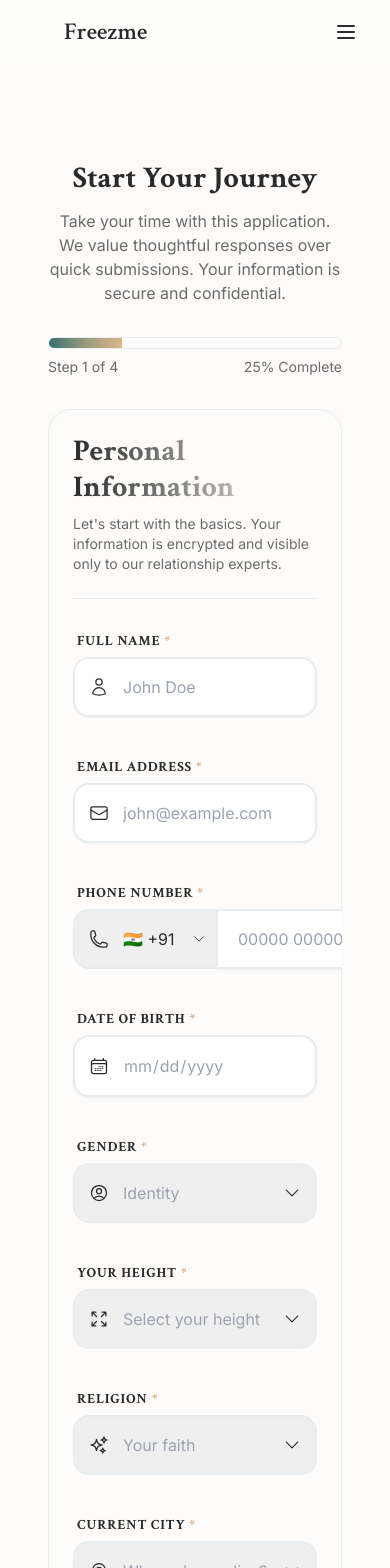
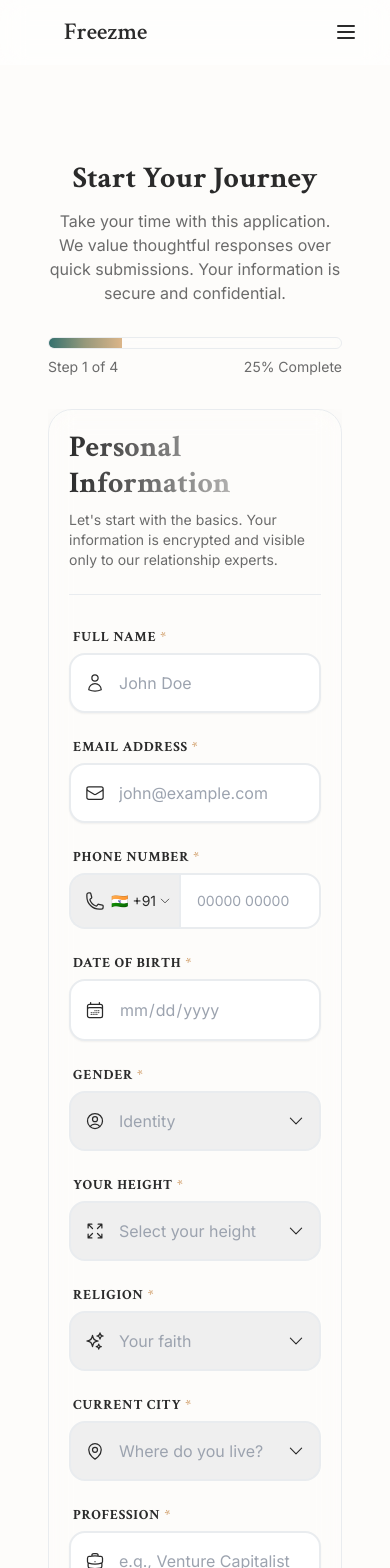
Before and after one commit to Leeshwaan04/freezmelanding, a Next.js app: page /application in a window 390 px wide. Shown: the top 1568 px of the page. Built offline with nearby package versions, Linux system fonts and the light colour scheme.

Commit message:
Fix mobile responsiveness: optimize spacing and fix broken phone input layout

```diff
--- a/src/app/application/components/ApplicationInteractive.tsx
+++ b/src/app/application/components/ApplicationInteractive.tsx
@@ -364,7 +364,7 @@ const ApplicationInteractive = () => {
                 x: { type: "spring", stiffness: 300, damping: 30 },
                 opacity: { duration: 0.2 }
               }}
-              className="bg-card/50 backdrop-blur-md border border-border/50 rounded-3xl shadow-2xl p-6 md:p-10 mb-8 transform-gpu"
+              className="bg-card/50 backdrop-blur-md border border-border/50 rounded-3xl shadow-2xl p-5 md:p-10 mb-8 transform-gpu"
             >
               {currentStep === 1 && (
                 <Step1Personal
@@ -434,7 +434,7 @@ const ApplicationInteractive = () => {
         </div>
 
         {/* Navigation Buttons */}
-        <div className="flex flex-col md:flex-row items-center justify-between gap-6 px-2">
+        <div className="flex flex-col md:flex-row items-center justify-between gap-4 md:gap-6 px-2">
           <button
             onClick={handlePrevious}
             disabled={currentStep === 1}
--- a/src/app/application/components/FormField.tsx
+++ b/src/app/application/components/FormField.tsx
@@ -58,7 +58,7 @@ const FormField = ({
       >
         {icon && (
           <div
-            className={`absolute left-4 top-1/2 -translate-y-1/2 text-muted-foreground/50 transition-colors duration-200 group-focus-within:text-primary z-10 ${type === 'date' ? 'cursor-pointer' : ''}`}
+            className={`absolute left-4 ${type === 'textarea' ? 'top-4' : 'top-1/2 -translate-y-1/2'} text-muted-foreground/50 transition-colors duration-200 group-focus-within:text-primary z-10 ${type === 'date' ? 'cursor-pointer' : ''}`}
             onClick={() => {
               if (type === 'date') {
                 const input = document.getElementById(name) as HTMLInputElement;
--- a/src/app/application/components/PhoneInputField.tsx
+++ b/src/app/application/components/PhoneInputField.tsx
@@ -58,23 +58,24 @@ const PhoneInputField = ({
             </div>
 
             <motion.div
-                className="relative flex"
+                className="relative flex flex-row w-full"
                 whileTap={{ scale: 0.995 }}
             >
+                {/* Icon Layer */}
                 {icon && (
-                    <div className="absolute left-4 top-1/2 -translate-y-1/2 text-muted-foreground/50 transition-colors duration-200 group-focus-within:text-primary z-10">
+                    <div className="absolute left-4 top-1/2 -translate-y-1/2 text-muted-foreground/50 transition-colors duration-200 group-focus-within:text-primary z-10 pointer-events-none">
                         <Icon name={icon} size={20} variant="outline" />
                     </div>
                 )}
 
                 {/* Country Code Dropdown */}
-                <div className="relative">
+                <div className="relative w-[110px] sm:w-[130px] flex-shrink-0">
                     <select
                         id="countryCode"
                         name="countryCode"
                         value={countryCode}
                         onChange={onChange}
-                        className={`h-full ${icon ? 'pl-12' : 'pl-4'} pr-8 py-4 bg-card/40 backdrop-blur-sm border-2 rounded-l-2xl font-body text-foreground transition-all duration-300 focus:outline-none focus:ring-0 focus:bg-card/80 ${error ? 'border-destructive/40 focus:border-destructive' : 'border-border/50 focus:border-primary'} appearance-none cursor-pointer`}
+                        className={`h-full w-full ${icon ? 'pl-10' : 'pl-4'} pr-6 py-4 bg-card/40 backdrop-blur-sm border-2 border-r-0 rounded-l-2xl font-body text-foreground transition-all duration-300 focus:outline-none focus:ring-0 focus:bg-card/80 ${error ? 'border-destructive/40' : 'border-border/50 focus:border-primary'} appearance-none cursor-pointer text-sm sm:text-base`}
                     >
                         {countryCodes.map(({ code, country, flag }) => (
                             <option key={code} value={code}>
@@ -82,8 +83,8 @@ const PhoneInputField = ({
                             </option>
                         ))}
                     </select>
-                    <div className="absolute right-3 top-1/2 -translate-y-1/2 pointer-events-none">
-                        <Icon name="ChevronDownIcon" size={14} variant="outline" className="text-muted-foreground/50" />
+                    <div className="absolute right-2 top-1/2 -translate-y-1/2 pointer-events-none">
+                        <Icon name="ChevronDownIcon" size={12} variant="outline" className="text-muted-foreground/50" />
                     </div>
                 </div>
 
@@ -96,8 +97,7 @@ const PhoneInputField = ({
                     onChange={onChange}
                     placeholder={placeholder}
                     required={required}
-                    className={`flex-1 px-5 py-4 bg-card/40 backdrop-blur-sm border-2 border-l-0 rounded-r-2xl font-body text-foreground transition-all duration-300 focus:outline-none focus:ring-0 focus:bg-card/80 ${error ? 'border-destructive/40 focus:border-destructive shadow-[0_0_15px_rgba(var(--destructive),0.1)]' : 'border-border/50 focus:border-primary shadow-sm focus:shadow-[0_10px_30px_rgba(var(--primary),0.05)]'
-                        }`}
+                    className={`flex-1 w-full px-4 py-4 bg-card/40 backdrop-blur-sm border-2 rounded-r-2xl font-body text-foreground transition-all duration-300 focus:outline-none focus:ring-0 focus:bg-card/80 ${error ? 'border-destructive/40 focus:border-destructive' : 'border-border/50 focus:border-primary'} text-sm sm:text-base min-w-0`}
                 />
             </motion.div>
         </div>
--- a/src/app/application/components/Step1Personal.tsx
+++ b/src/app/application/components/Step1Personal.tsx
@@ -96,7 +96,7 @@ const Step1Personal = ({ data, errors, onChange }: Step1PersonalProps) => {
         </p>
       </div>
 
-      <div className="grid grid-cols-1 md:grid-cols-2 gap-x-8 gap-y-10">
+      <div className="grid grid-cols-1 md:grid-cols-2 gap-x-8 gap-y-6 md:gap-y-10">
         <motion.div variants={itemVariants}>
           <FormField
             label="Full Name"
--- a/src/app/application/components/Step2Preferences.tsx
+++ b/src/app/application/components/Step2Preferences.tsx
@@ -105,7 +105,7 @@ const Step2Preferences = ({ data, errors, onChange }: Step2PreferencesProps) =>
         </p>
       </div>
 
-      <div className="grid grid-cols-1 md:grid-cols-2 gap-x-8 gap-y-10">
+      <div className="grid grid-cols-1 md:grid-cols-2 gap-x-8 gap-y-6 md:gap-y-10">
         <motion.div variants={itemVariants}>
           <FormField
             label="Minimum Age"
--- a/src/app/application/components/Step3AboutYou.tsx
+++ b/src/app/application/components/Step3AboutYou.tsx
@@ -54,7 +54,7 @@ const Step3AboutYou = ({ data, errors, onChange }: Step3AboutYouProps) => {
       initial="hidden"
       animate="visible"
       variants={containerVariants}
-      className="space-y-10"
+      className="space-y-6 md:space-y-10"
     >
       <div className="border-b border-border/20 pb-6">
         <h2 className="font-headline text-3xl font-bold bg-gradient-to-r from-foreground to-foreground/60 bg-clip-text text-transparent mb-2">
@@ -65,7 +65,7 @@ const Step3AboutYou = ({ data, errors, onChange }: Step3AboutYouProps) => {
         </p>
       </div>
 
-      <div className="space-y-10">
+      <div className="space-y-6 md:space-y-10">
         <motion.div variants={itemVariants} className="relative">
           <FormField
             label="Tell us about yourself"
```
